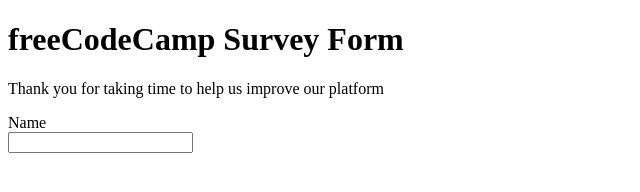
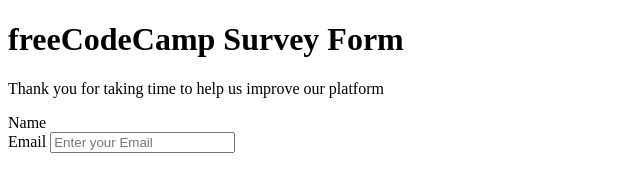
Before and after one commit to Roland-Ntwali/Survey-form, a plain HTML site: page fcc-test-suite-template-master/index.html in a window 1280 px wide. Shown: the whole page, without its empty margins (0-640 px from the left). Drawn offline with Linux system fonts and the light colour scheme.

Commit message:
added the email input

```diff
--- a/fcc-test-suite-template-master/index.html
+++ b/fcc-test-suite-template-master/index.html
@@ -10,9 +10,21 @@
     <script src="https://cdn.freecodecamp.org/testable-projects-fcc/v1/bundle.js"></script>
     <h1 id="title">freeCodeCamp Survey Form</h1>
     <p>Thank you for taking time to help us improve our platform</p>
-    <Form id="survey-form">
-      <label for="name">Name</label><br>
-      <input type="text" id="name">
-    </Form>
+    <form id="survey-form">
+      <div class="form-group">
+        <label id="name-label" for="name">Name</label>
+      </div>
+      <div class="form-group">
+        <label id="email-label" for="email">Email</label>
+        <input
+          type="email"
+          id="email"
+          name="email"
+          class="form-control"
+          placeholder="Enter your Email"
+          required
+        />
+      </div>
+    </form>
   </body>
 </html>
```
